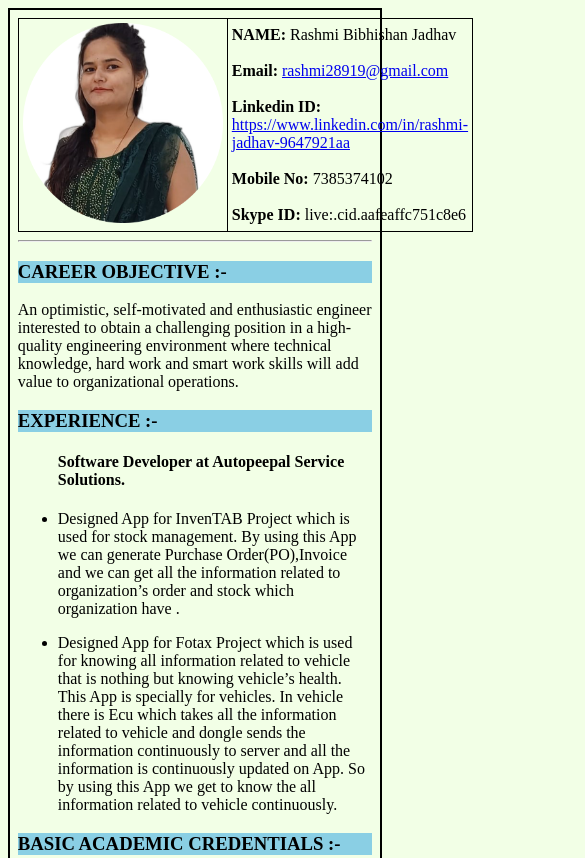
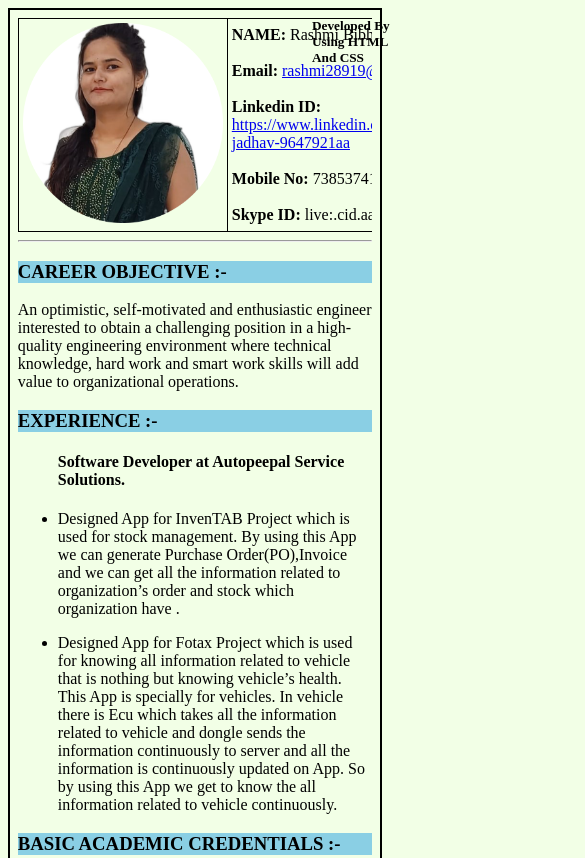
Before and after one commit to rashjadhav/Resume, a plain HTML site: page index.html in a window 390 px wide. Shown: the top 858 px of the page, 585 px wide, since content can reach past the window. Drawn offline with Linux system fonts and the light colour scheme.

Commit message:
making it responsive

```diff
--- a/index.html
+++ b/index.html
@@ -54,7 +54,7 @@
         h5{
             position: absolute;
             display: inline;
-            left: 1200px;
+            left: 80%;
             margin: 0;
         }
 
@@ -62,8 +62,13 @@
 </head>
 
 <body>
+    <div style="overflow-x:auto;">
         <h5>Developed By Using HTML And CSS</h5>
-    <div id="acadamics">
+    </div>
+
+    <div id="acadamics" style="overflow-x:auto;">
+
+
         <table>
             <tr>
                 <td>
@@ -116,6 +121,7 @@
 
         </ul>
         <h3>BASIC ACADEMIC CREDENTIALS :-</h3>
+        <div style="overflow-x:auto;">
             <table>
                 <tr>
                     <td colspan="20"><strong>Qualification</strong></td>
@@ -149,6 +155,8 @@
                     <td colspan="20">94.36</td>
                 </tr>
             </table>
+        </div>
+
         <h3>SOFTWARE SKILLS:-</h3>
         <ul>
             <li>HTML</li>
```
Lines whose indentation alone changed are shown as unchanged.
